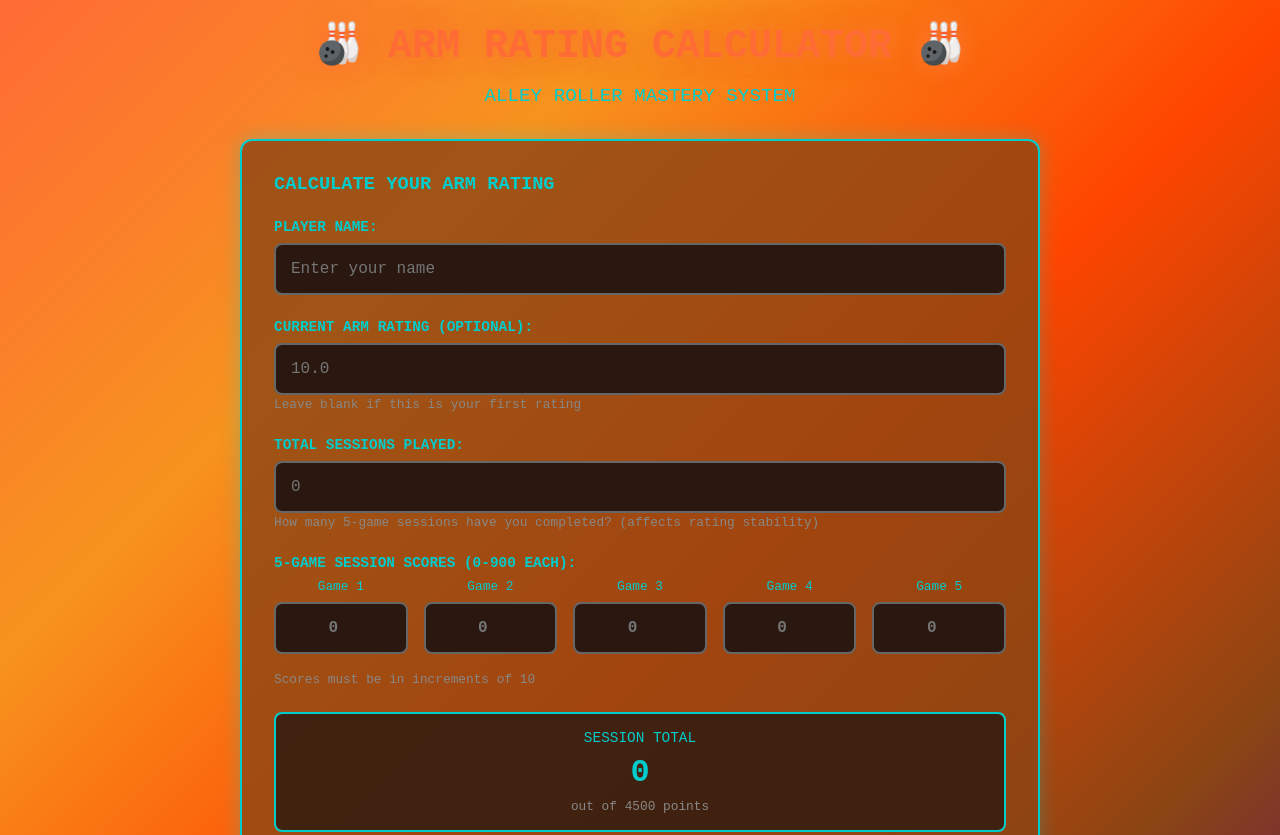
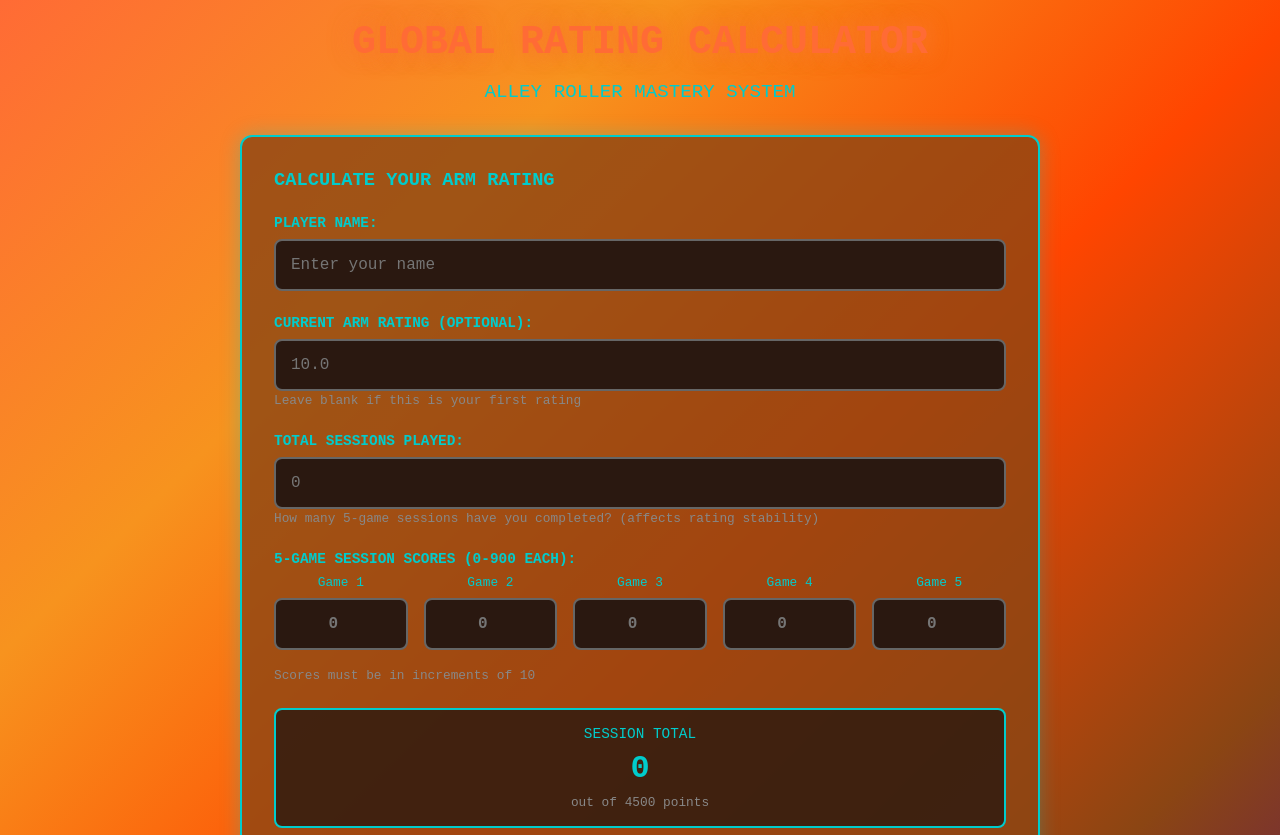
Before and after one commit to quarterback/skeecalc, a plain HTML site: page index.html in a window 1280 px wide. Shown: the top 835 px of the page. Drawn offline with Linux system fonts and the light colour scheme.

Commit message:
Update index.html

```diff
--- a/index.html
+++ b/index.html
@@ -231,7 +231,7 @@
 </head>
 <body>
     <div class="container">
-        <h1>🎳 ARM RATING CALCULATOR 🎳</h1>
+        <h1>GLOBAL RATING CALCULATOR</h1>
         <p class="subtitle">ALLEY ROLLER MASTERY SYSTEM</p>
 
         <div class="card">
```
